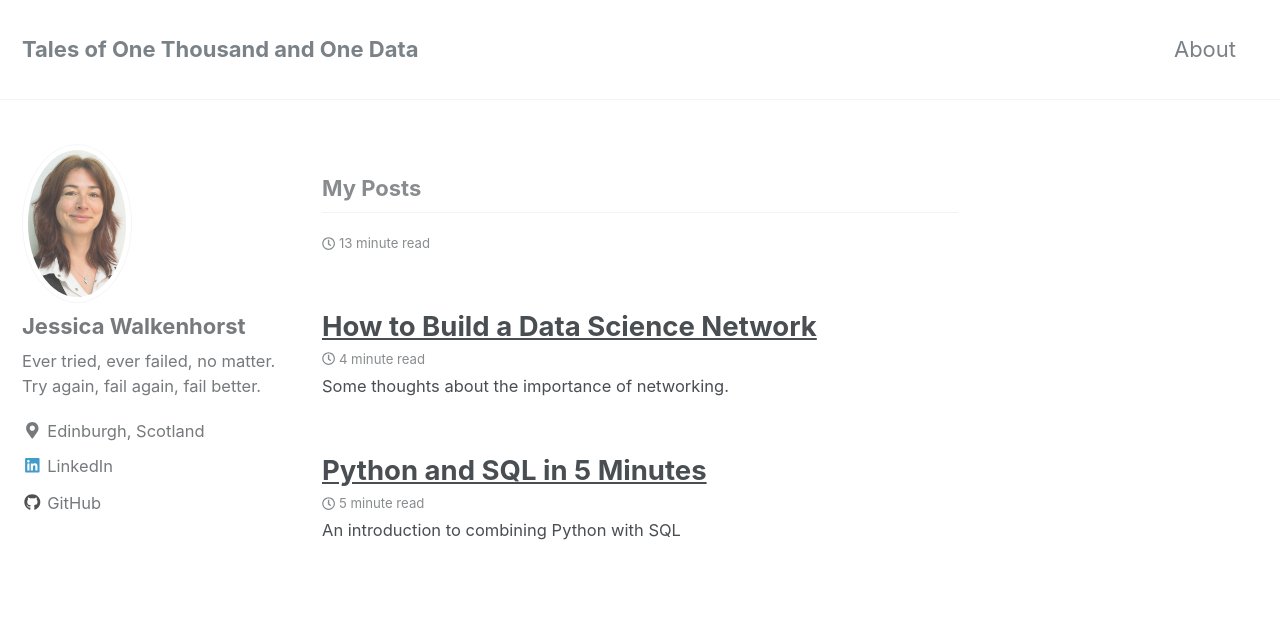
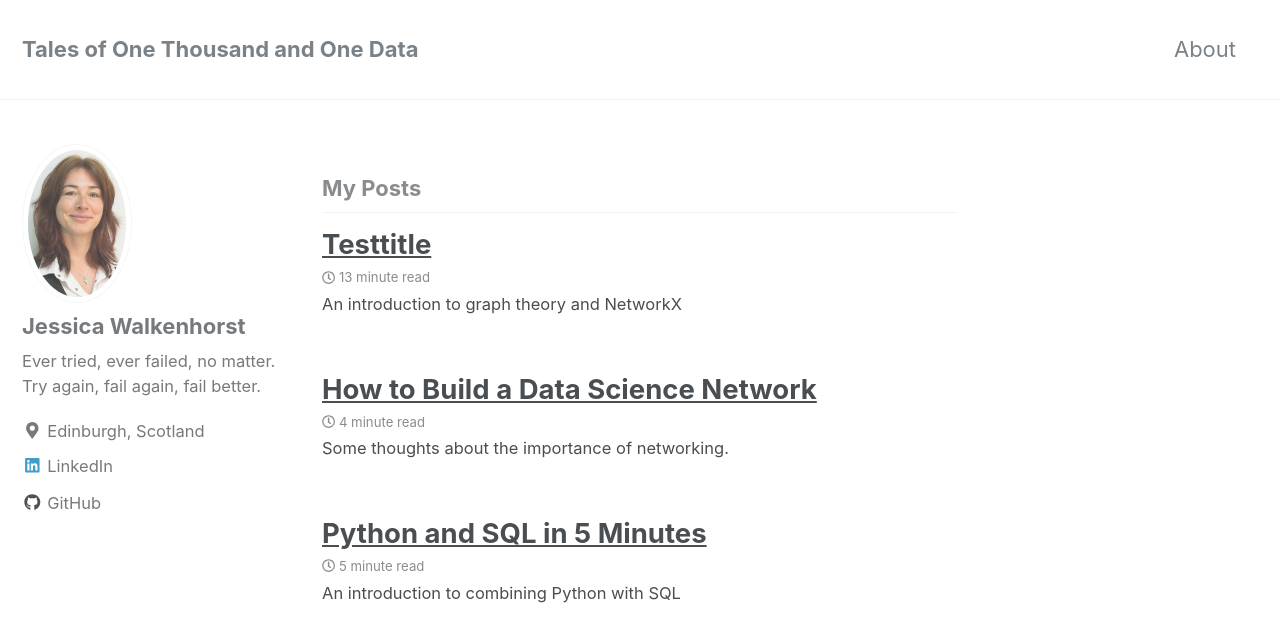
Before and after one commit to walkenho/walkenho.github.io, a Jekyll site: the page built from index.html, in a window 1280 px wide and 900 px high. Shown: the top 642 px of the window. Built offline with Jekyll 4.4.1, drawn with Linux system fonts in a browser that asks for light colours; nearby versions of some CDN libraries; the list of posts is cut into pages by our own code; part of the change alters nothing that is shown.

Commit message:
Trying testtitle

```diff
--- a/_posts/2018-08-14-graph-theory-and-networkX-part1.md
+++ b/_posts/2018-08-14-graph-theory-and-networkX-part1.md
@@ -1,5 +1,5 @@
 ---
-title: Graph Theory and NetworkX \- Part 1\: Loading and Visualization
+title: Testtitle
 tags:
   - python
   - networkX
```
